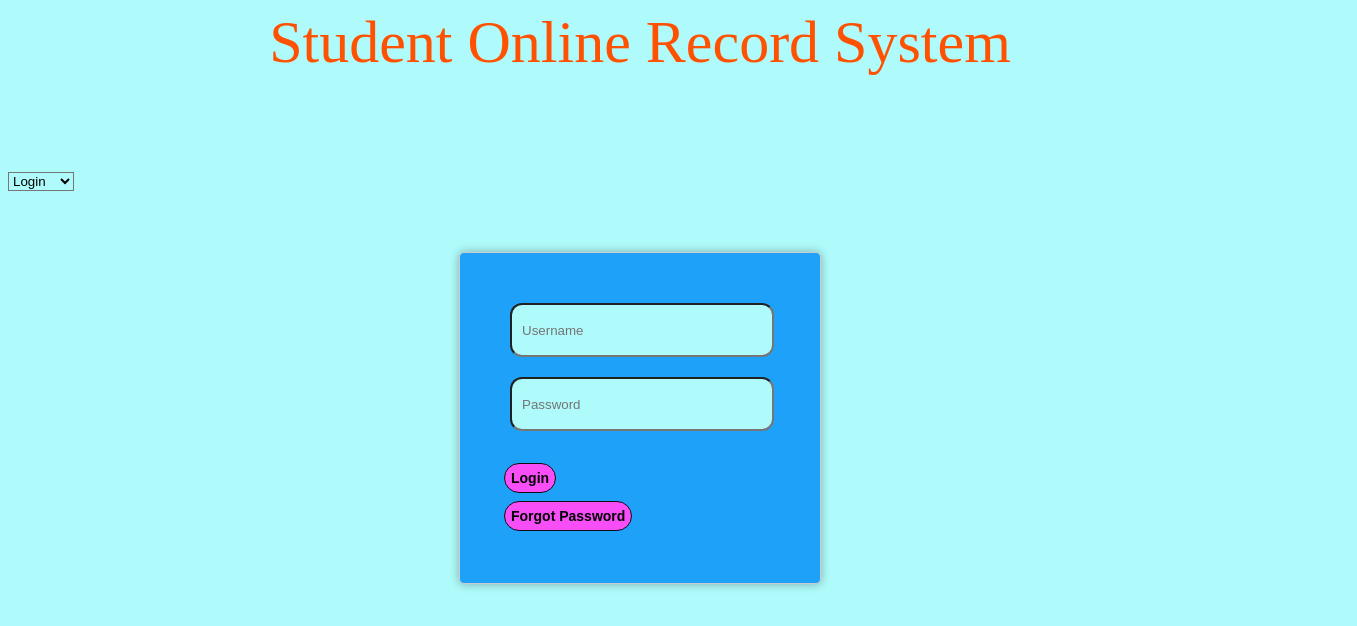
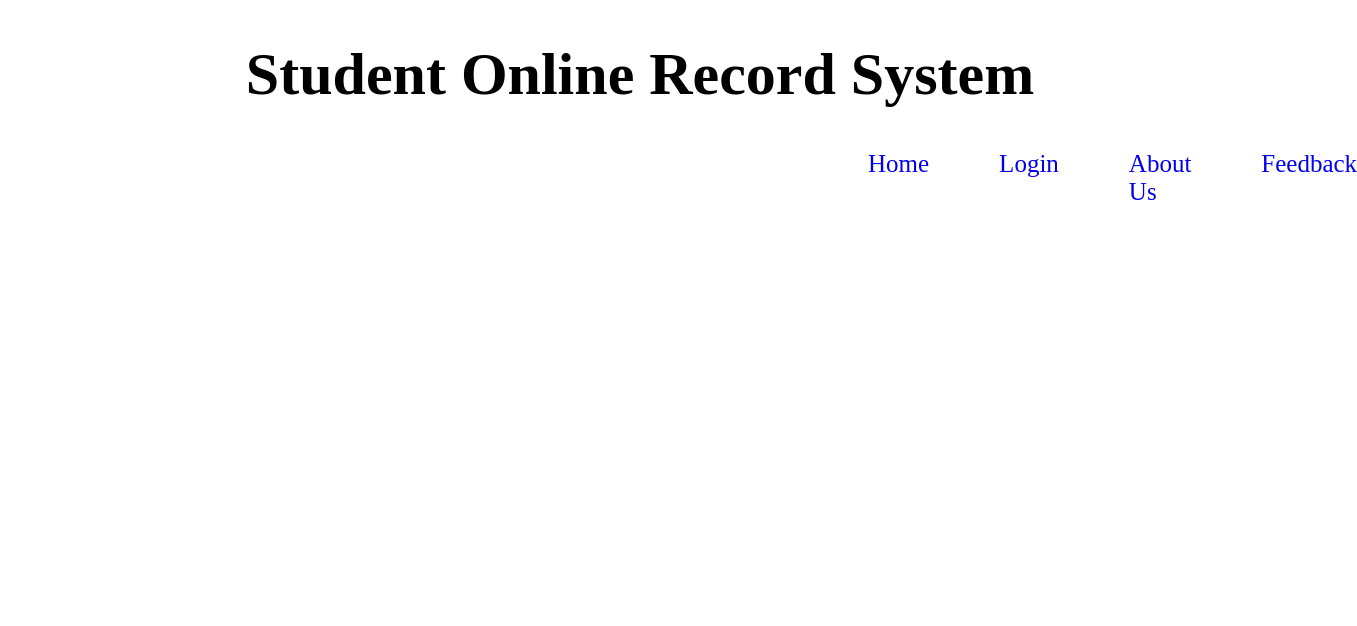
Before and after one commit to santos021/clg_project, a plain HTML site: page index.html in a window 1280 px wide. Shown: the whole page, 1357 px wide, since content can reach past the window. Drawn offline with Linux system fonts and the light colour scheme.

Commit message:
adding menu bar

```diff
--- /dev/null
+++ b/about.css
@@ -0,0 +1,36 @@
+h1 {
+    text-align: center;
+    font-size: 60px;
+}
+
+h2 {
+    font-size: 40px;
+}
+
+p {
+    font-size: 28px;
+    /* margin-right: 700px; */
+    /* border: 2px solid rgb(71, 0, 236); */
+}
+
+.menu {
+    /* border: 2px solid rgb(34, 28, 28); */
+    margin-left: 750px;
+    padding-right: 100px;
+    text-align: left;
+}
+
+.menu ul {
+    display: flex;
+    font-size: 25px;
+    /* border: 1px solid rgb(255, 61, 61); */
+}
+
+.menu li {
+    margin-left: 70px;
+    list-style: none;
+}
+
+a {
+    text-decoration: none;
+}
--- a/index.html
+++ b/index.html
@@ -6,29 +6,44 @@
     <meta charset="UTF-8">
     <meta http-equiv="X-UA-Compatible" content="IE=edge">
     <meta name="viewport" content="width=device-width, initial-scale=1.0">
-    <title>Document</title>
+    <title>Home-Student Online Record System</title>
 </head>
 
 <body>
 
+
     <h1>Student Online Record System</h1>
     <nav>
-        <div class="container">
+        <div class="menu">
+            <ul>
+                <li><a href="#">Home</a></li>
+                <li><a href="loginpg.html">Login</a></li>
+                <li><a href="about.html">About Us</a></li>
+                <li><a href="#">Feedback</a></li>
+            </ul>
+        </div>
+
+        <!-- add a image -->
+
+
+        <!-- <div class="container">
             <select name="" id="">
-            <option value="#">Login</option>
-            <option value="#">SignUp</option>
+                <a herf ="#"><option value="">Login</option></a>
+                <a herf ="#"><option value="">SignUp</option></a>
         </select>
-        </div>
+        </div> -->
+
+        <!-- login to next page -->
         <!-- <h1>Login</h1> -->
         <!-- <form action="index.php" method="post"></form> -->
-        <div class="login">
+        <!-- <div class="login">
 
             <input type="text" name="name" placeholder="Username">
             <input type="password" name="password" placeholder="Password"> <br> <br>
             <button class="btn">Login</button> <br>
             <button class="btn">Forgot Password</button>
 
-        </div>
+        </div> -->
         <!-- </form> -->
     </nav>
 </body>
--- /dev/null
+++ b/loginpg.css
@@ -0,0 +1,57 @@
+.login {
+    background: #1ea1f8;
+    border: 1px solid rgb(34, 28, 28);
+    box-shadow: 0 0 10px rgba(0, 0, 0, .3);
+    border-radius: 5px;
+    margin: 0 auto;
+    padding: 40px;
+    width: 280px;
+    height: 250px;
+}
+
+a {
+    text-decoration: none;
+    color: #3200d6;
+}
+
+h1 {
+    text-align: center;
+    font-size: 60px;
+    /* border: 3px solid rgb(17, 15, 15); */
+}
+
+h2 {
+    font-size: 60px;
+    font-weight: bold;
+    margin: 20px 200px 10px 200px;
+    text-align: center;
+    height: 80px;
+    /* border: 3px dotted rgb(255, 31, 31); */
+}
+
+
+/* h3 {
+    font-size: 70px;
+} */
+
+.menu {
+    /* border: 2px solid rgb(34, 28, 28); */
+    margin-left: 750px;
+    padding-right: 100px;
+    text-align: left;
+}
+
+.menu ul {
+    display: flex;
+    font-size: 25px;
+    /* border: 1px solid rgb(255, 61, 61); */
+}
+
+.menu li {
+    margin-left: 70px;
+    list-style: none;
+}
+
+a {
+    text-decoration: none;
+}
--- a/style.css
+++ b/style.css
@@ -1,26 +1,28 @@
-* {
+/* * {
     background-color: rgb(175, 250, 250);
+} */
+
+h1 {
+    color: rgb(0, 0, 0);
+    font-size: 60px;
+    font-weight: bold;
+    /* margin: 30px 0 10px 0; */
+    text-align: center;
+    height: 70px;
+    /* border: 4px solid rgb(9, 54, 255); */
 }
 
-h1 {
-    color: rgb(255, 81, 0);
-    font-size: 60px;
-    font-weight: normal;
-    margin: 0 0 14px 0;
-    text-align: center;
-    height: 150px;
-}
 
-.login {
+/* .login {
     background: #1ea1f8;
-    border: 1px solid #ccc;
+    border: 1px solid rgb(34, 28, 28);
     box-shadow: 0 0 10px rgba(0, 0, 0, .3);
     border-radius: 5px;
     margin: 0 auto;
     padding: 40px;
     width: 280px;
     height: 250px;
-}
+} */
 
 input {
     margin: 10px;
@@ -57,3 +59,25 @@ text {
     width: 200px;
     height: 80px;
 }
+
+.menu {
+    /* border: 2px solid rgb(34, 28, 28); */
+    margin-left: 750px;
+    padding-right: 100px;
+    text-align: left;
+}
+
+.menu ul {
+    display: flex;
+    font-size: 25px;
+    /* border: 1px solid rgb(255, 61, 61); */
+}
+
+.menu li {
+    margin-left: 70px;
+    list-style: none;
+}
+
+a {
+    text-decoration: none;
+}
```
Also changed, not shown: about.html (added, +37 -0 lines), loginpg.html (added, +40 -0 lines), img/about-us.jpg (added), img/home-page.jpg (added), img/homepage1.jpg (added), img/homepage2.jpg (added).
